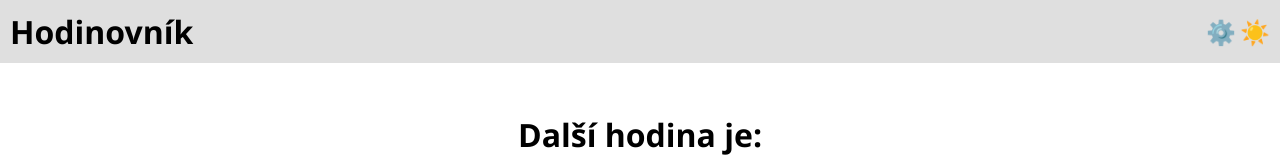
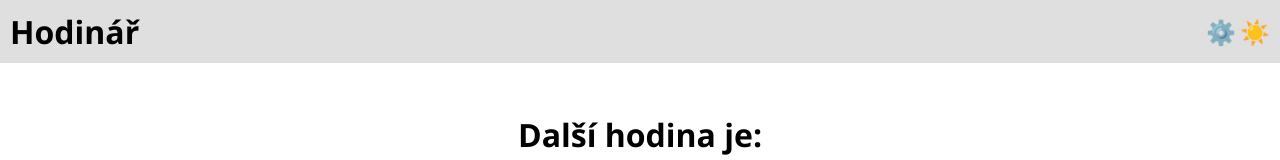
Before and after one commit to Esavojt/hodinar, a plain HTML site: page index.html in a window 1280 px wide. Shown: the top 160 px of the page. Drawn offline with Linux system fonts and the light colour scheme.

Commit message:
Rebranded

```diff
--- a/index.html
+++ b/index.html
@@ -13,7 +13,7 @@
         <script src="design.js"></script>
 
         <div id="header_flex">
-            <h1>Hodinovník</h1>
+            <h1>Hodinář</h1>
             <div class="emoji_group">
                 <a class="emoji" href="setup.html">⚙️</a>
                 <a class="emoji" id="change_theme" onclick="switchTheme();"></a>
```
Also changed, not shown: setup.html (+1 -1 lines).
